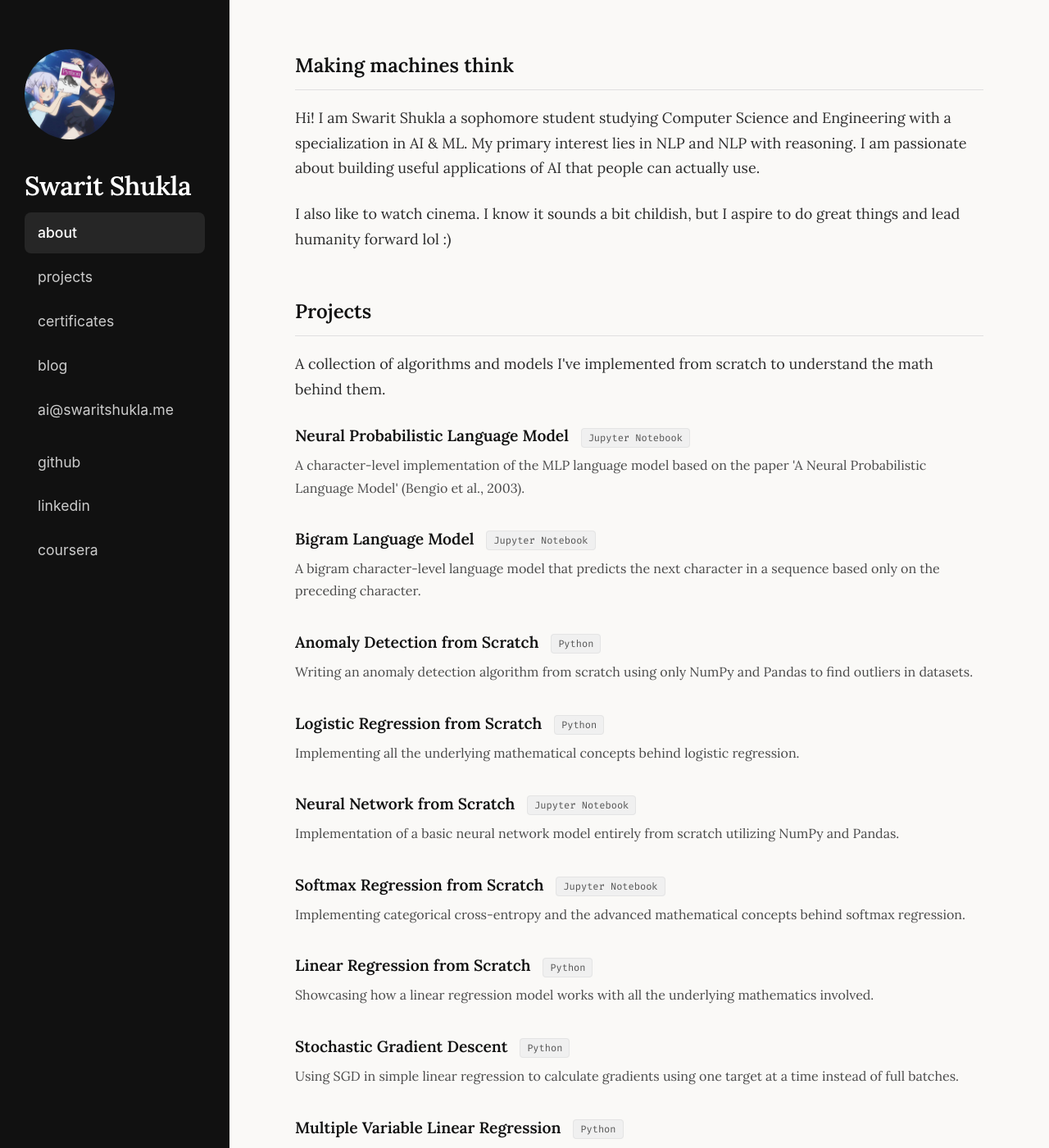
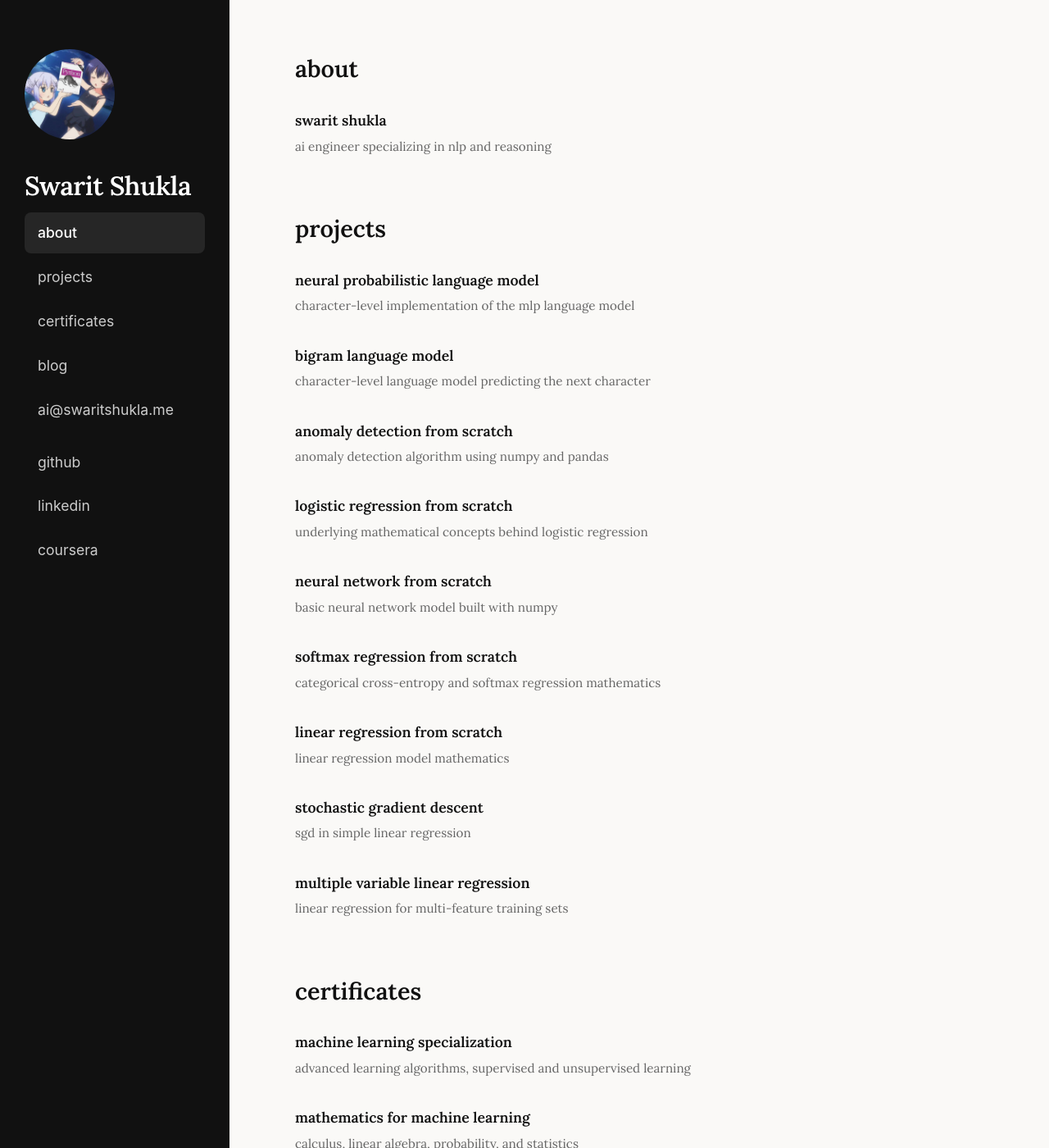
Before and after one commit to SWARITSHUKLA/SWARITSHUKLA.github.io, a Jekyll site: the page built from index.html, in a window 1280 px wide and 1400 px high. Shown: the whole window at 82% size. Built offline with Jekyll 4.4.1, drawn with Linux system fonts in a browser that asks for light colours; some of the changed text lies outside the part shown.

Commit message:
made the ui more clean

```diff
--- a/index.html
+++ b/index.html
@@ -1,114 +1,81 @@
 ---
 layout: default
 ---
+
 <section id="about">
-    <h2><strong>Making machines think</strong></h2>
-
-    <p>
-        Hi! I am Swarit Shukla a sophomore student studying Computer Science and Engineering with a specialization in AI
-        & ML. My primary interest lies in NLP and NLP with reasoning. I am passionate about building useful applications
-        of AI that people can actually use.
-    </p>
-    <p>
-        I also like to watch cinema. I know it sounds a bit childish, but I aspire to do great things and lead humanity
-        forward lol :)
-    </p>
+    <h2>about</h2>
+    <ul class="item-list">
+        <li>
+            <span class="item-title">swarit shukla</span>
+            <p>ai engineer specializing in nlp and reasoning</p>
+        </li>
+    </ul>
 </section>
 
 <section id="projects">
-    <h2>Projects</h2>
-    <p>A collection of algorithms and models I've implemented from scratch to understand the math behind them.</p>
-
+    <h2>projects</h2>
     <ul class="item-list">
         <li>
-            <a href="https://github.com/SWARITSHUKLA/neural-probabilistic-language-model" class="item-title"
-                target="_blank">Neural Probabilistic Language Model</a>
-            <span class="tech-tag">Jupyter Notebook</span>
-            <p>A character-level implementation of the MLP language model based on the paper 'A Neural Probabilistic
-                Language Model' (Bengio et al., 2003).</p>
+            <a href="https://github.com/SWARITSHUKLA/neural-probabilistic-language-model" class="item-title" target="_blank">neural probabilistic language model</a>
+            <p>character-level implementation of the mlp language model</p>
         </li>
         <li>
-            <a href="https://github.com/SWARITSHUKLA/bigram-language-model" class="item-title" target="_blank">Bigram
-                Language Model</a>
-            <span class="tech-tag">Jupyter Notebook</span>
-            <p>A bigram character-level language model that predicts the next character in a sequence based only on the
-                preceding character.</p>
+            <a href="https://github.com/SWARITSHUKLA/bigram-language-model" class="item-title" target="_blank">bigram language model</a>
+            <p>character-level language model predicting the next character</p>
         </li>
         <li>
-            <a href="https://github.com/SWARITSHUKLA/Anomaly-detection-from-scratch" class="item-title"
-                target="_blank">Anomaly Detection from Scratch</a>
-            <span class="tech-tag">Python</span>
-            <p>Writing an anomaly detection algorithm from scratch using only NumPy and Pandas to find outliers in
-                datasets.</p>
+            <a href="https://github.com/SWARITSHUKLA/Anomaly-detection-from-scratch" class="item-title" target="_blank">anomaly detection from scratch</a>
+            <p>anomaly detection algorithm using numpy and pandas</p>
         </li>
         <li>
-            <a href="https://github.com/SWARITSHUKLA/Logistic-regression-from-scratch" class="item-title"
-                target="_blank">Logistic Regression from Scratch</a>
-            <span class="tech-tag">Python</span>
-            <p>Implementing all the underlying mathematical concepts behind logistic regression.</p>
+            <a href="https://github.com/SWARITSHUKLA/Logistic-regression-from-scratch" class="item-title" target="_blank">logistic regression from scratch</a>
+            <p>underlying mathematical concepts behind logistic regression</p>
         </li>
         <li>
-            <a href="https://github.com/SWARITSHUKLA/Neural_Network_from_scratch" class="item-title"
-                target="_blank">Neural Network from Scratch</a>
-            <span class="tech-tag">Jupyter Notebook</span>
-            <p>Implementation of a basic neural network model entirely from scratch utilizing NumPy and Pandas.</p>
+            <a href="https://github.com/SWARITSHUKLA/Neural_Network_from_scratch" class="item-title" target="_blank">neural network from scratch</a>
+            <p>basic neural network model built with numpy</p>
         </li>
         <li>
-            <a href="https://github.com/SWARITSHUKLA/Softmax_regression_from_scratch" class="item-title"
-                target="_blank">Softmax Regression from Scratch</a>
-            <span class="tech-tag">Jupyter Notebook</span>
-            <p>Implementing categorical cross-entropy and the advanced mathematical concepts behind softmax regression.
-            </p>
+            <a href="https://github.com/SWARITSHUKLA/Softmax_regression_from_scratch" class="item-title" target="_blank">softmax regression from scratch</a>
+            <p>categorical cross-entropy and softmax regression mathematics</p>
         </li>
         <li>
-            <a href="https://github.com/SWARITSHUKLA/Linear-regression-from-scratch-using-numpy" class="item-title"
-                target="_blank">Linear Regression from Scratch</a>
-            <span class="tech-tag">Python</span>
-            <p>Showcasing how a linear regression model works with all the underlying mathematics involved.</p>
+            <a href="https://github.com/SWARITSHUKLA/Linear-regression-from-scratch-using-numpy" class="item-title" target="_blank">linear regression from scratch</a>
+            <p>linear regression model mathematics</p>
         </li>
         <li>
-            <a href="https://github.com/SWARITSHUKLA/Linear-regression-with-stochastic-Gradient-descent-from-scratch-using-numpy"
-                class="item-title" target="_blank">Stochastic Gradient Descent</a>
-            <span class="tech-tag">Python</span>
-            <p>Using SGD in simple linear regression to calculate gradients using one target at a time instead of full
-                batches.</p>
+            <a href="https://github.com/SWARITSHUKLA/Linear-regression-with-stochastic-Gradient-descent-from-scratch-using-numpy" class="item-title" target="_blank">stochastic gradient descent</a>
+            <p>sgd in simple linear regression</p>
         </li>
         <li>
-            <a href="https://github.com/SWARITSHUKLA/Multiple-variable-linear-Regression-from-scratch"
-                class="item-title" target="_blank">Multiple Variable Linear Regression</a>
-            <span class="tech-tag">Python</span>
-            <p>Implementation of linear regression for multi-feature training sets.</p>
+            <a href="https://github.com/SWARITSHUKLA/Multiple-variable-linear-Regression-from-scratch" class="item-title" target="_blank">multiple variable linear regression</a>
+            <p>linear regression for multi-feature training sets</p>
         </li>
     </ul>
 </section>
 
 <section id="certificates">
-    <h2>Specializations & Courses</h2>
+    <h2>certificates</h2>
     <ul class="item-list">
         <li>
-            <span class="item-title">Machine Learning Specialization</span> — DeepLearning.AI
-            <p>Covered Advanced Learning Algorithms, Supervised Machine Learning, and Unsupervised Learning &
-                Recommenders. <a href="https://www.coursera.org/account/accomplishments/specialization/FGP4SDR7S80L"
-                    target="_blank">[Certificate]</a></p>
+            <a href="https://www.coursera.org/account/accomplishments/specialization/FGP4SDR7S80L" class="item-title" target="_blank">machine learning specialization</a>
+            <p>advanced learning algorithms, supervised and unsupervised learning</p>
         </li>
         <li>
-            <span class="item-title">Mathematics for Machine Learning and Data Science</span> — DeepLearning.AI
-            <p>Mastery in Calculus, Linear Algebra, Probability, and Statistics applied to Machine Learning. <a
-                    href="https://www.coursera.org/account/accomplishments/specialization/6QU0LBYUPDF9"
-                    target="_blank">[Certificate]</a></p>
+            <a href="https://www.coursera.org/account/accomplishments/specialization/6QU0LBYUPDF9" class="item-title" target="_blank">mathematics for machine learning</a>
+            <p>calculus, linear algebra, probability, and statistics</p>
         </li>
         <li>
-            <span class="item-title">Structuring Machine Learning Projects</span> — DeepLearning.AI <a
-                href="https://www.coursera.org/learner/swaritshukla" target="_blank">[Certificate]</a>
+            <a href="https://www.coursera.org/learner/swaritshukla" class="item-title" target="_blank">structuring machine learning projects</a>
+            <p>deeplearning.ai course</p>
         </li>
         <li>
-            <span class="item-title">Improving Deep Neural Networks</span> — DeepLearning.AI
-            <p>Hyperparameter Tuning, Regularization, and Optimization. <a
-                    href="https://www.coursera.org/learner/swaritshukla" target="_blank">[Certificate]</a></p>
+            <a href="https://www.coursera.org/learner/swaritshukla" class="item-title" target="_blank">improving deep neural networks</a>
+            <p>hyperparameter tuning, regularization, and optimization</p>
         </li>
         <li>
-            <span class="item-title">Neural Networks and Deep Learning</span> — DeepLearning.AI <a
-                href="https://www.coursera.org/learner/swaritshukla" target="_blank">[Certificate]</a>
+            <a href="https://www.coursera.org/learner/swaritshukla" class="item-title" target="_blank">neural networks and deep learning</a>
+            <p>deeplearning.ai course</p>
         </li>
     </ul>
 </section>
--- a/style.css
+++ b/style.css
@@ -111,13 +111,12 @@ body {
 }
 
 h2 {
-    font-size: 1.5rem;
+    font-size: 1.8rem;
     margin-top: 2.2em;
     margin-bottom: 0.8em;
-    font-weight: 600;
+    font-weight: 700;
     color: #111111;
-    border-bottom: 1px solid #e0e0e0;
-    padding-bottom: 8px;
+    text-transform: lowercase;
 }
 
 /* Removes top margin from the very first section so it aligns cleanly */
@@ -151,15 +150,17 @@ p {
 }
 
 .item-list p {
-    margin: 0.4em 0 0 0;
-    color: #4b4b4b;
-    font-size: 1rem;
+    margin: 0.2em 0 0 0;
+    color: #666666;
+    font-size: 0.95rem;
+    text-transform: lowercase;
 }
 
 .item-title {
-    font-size: 1.2rem;
-    font-weight: 600;
+    font-size: 1.1rem;
+    font-weight: 700;
     color: #111111;
+    text-transform: lowercase;
 }
 
 .tech-tag {
```
